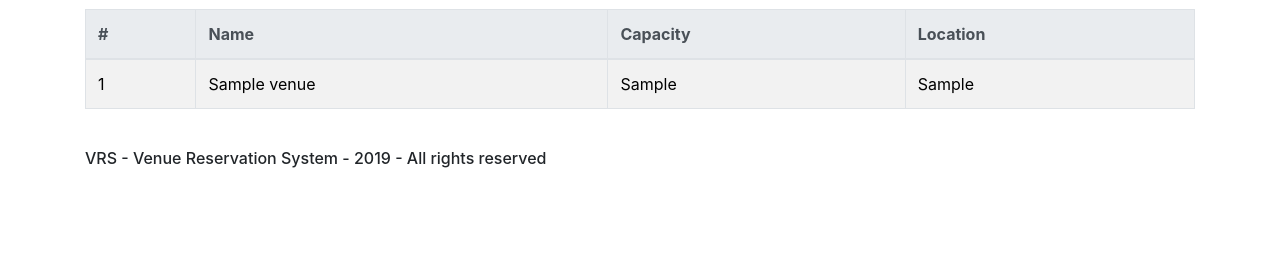
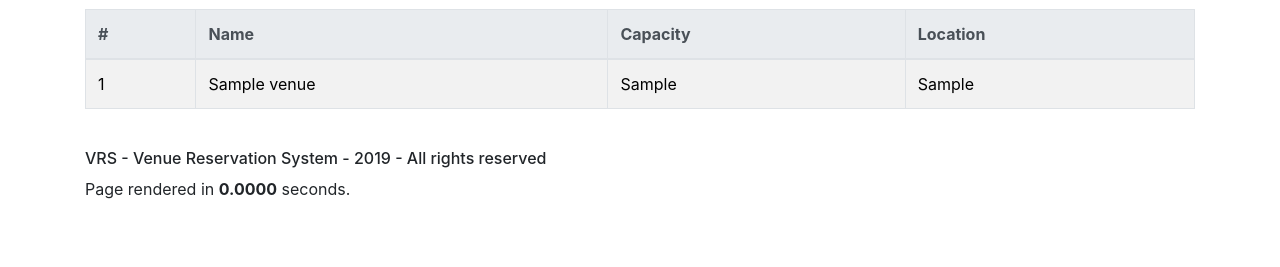
Before and after one commit to RavenThevar/302CEM, a CodeIgniter app: page /VRS/index.php/venue/index in a window 1280 px wide. Shown: the part 533-800 px from the top of the page. Run offline with CodeIgniter, Linux system fonts and the light colour scheme; tables that the repository leaves empty or names only in its code hold one stand-in row (values such as "Sample post").

Commit message:
Optimisation done to 302CEM\VRS\application\views\footer
An additional system message is added to the page file.

```diff
--- a/VRS/application/views/footer.php
+++ b/VRS/application/views/footer.php
@@ -1,6 +1,7 @@
         </br>
         <div class="container">
             <h6> VRS - Venue Reservation System - 2019 - All rights reserved </h6>
+            <p class="footer">Page rendered in <strong>{elapsed_time}</strong> seconds.</p>
         </div>
     </body>
 </html>
```
